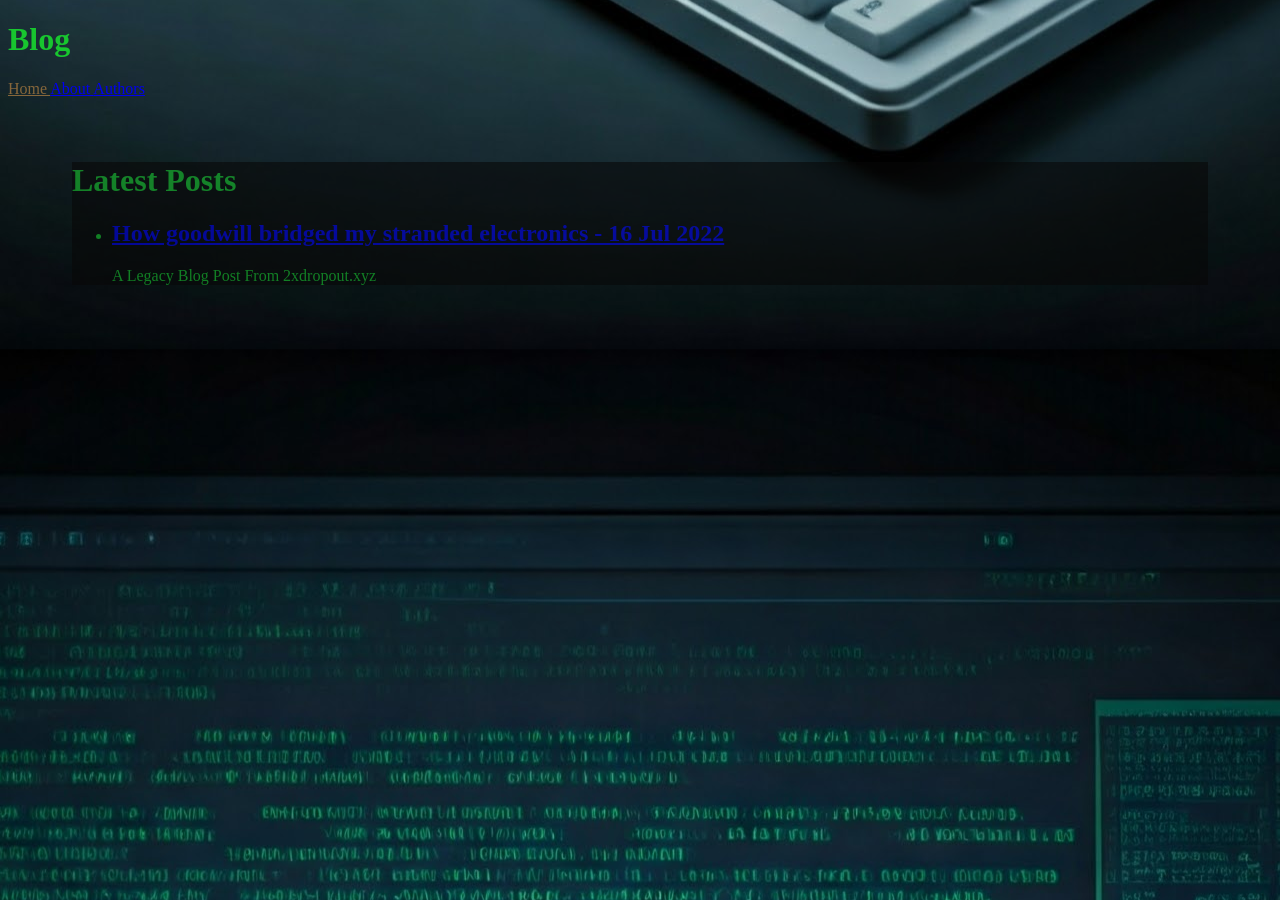
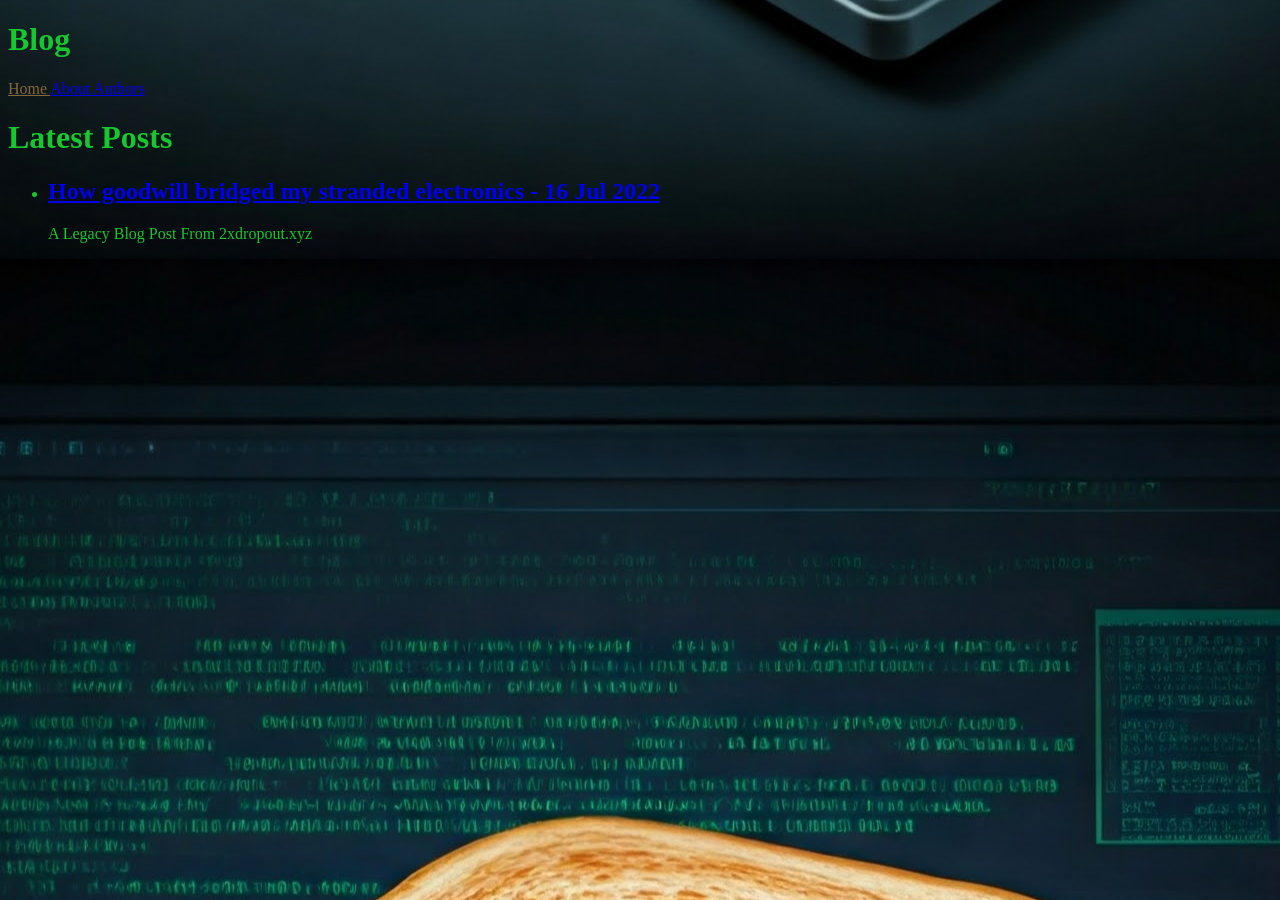
Before and after one commit to Philip-Otter/pbandt.github.io, a Jekyll site: the page built from index.html, in a window 1280 px wide. Built offline with Jekyll 4.4.1, drawn with Linux system fonts in a browser that asks for light colours.

Commit message:
Update main.css

```diff
--- a/assets/css/main.css
+++ b/assets/css/main.css
@@ -4,8 +4,3 @@ body {
   background-position: bottom;
   color: #18c62f;
 }
-div.readBox {
-  margin: 5vw;
-  background-color: #080808;
-  opacity: 0.6;
-}
```
